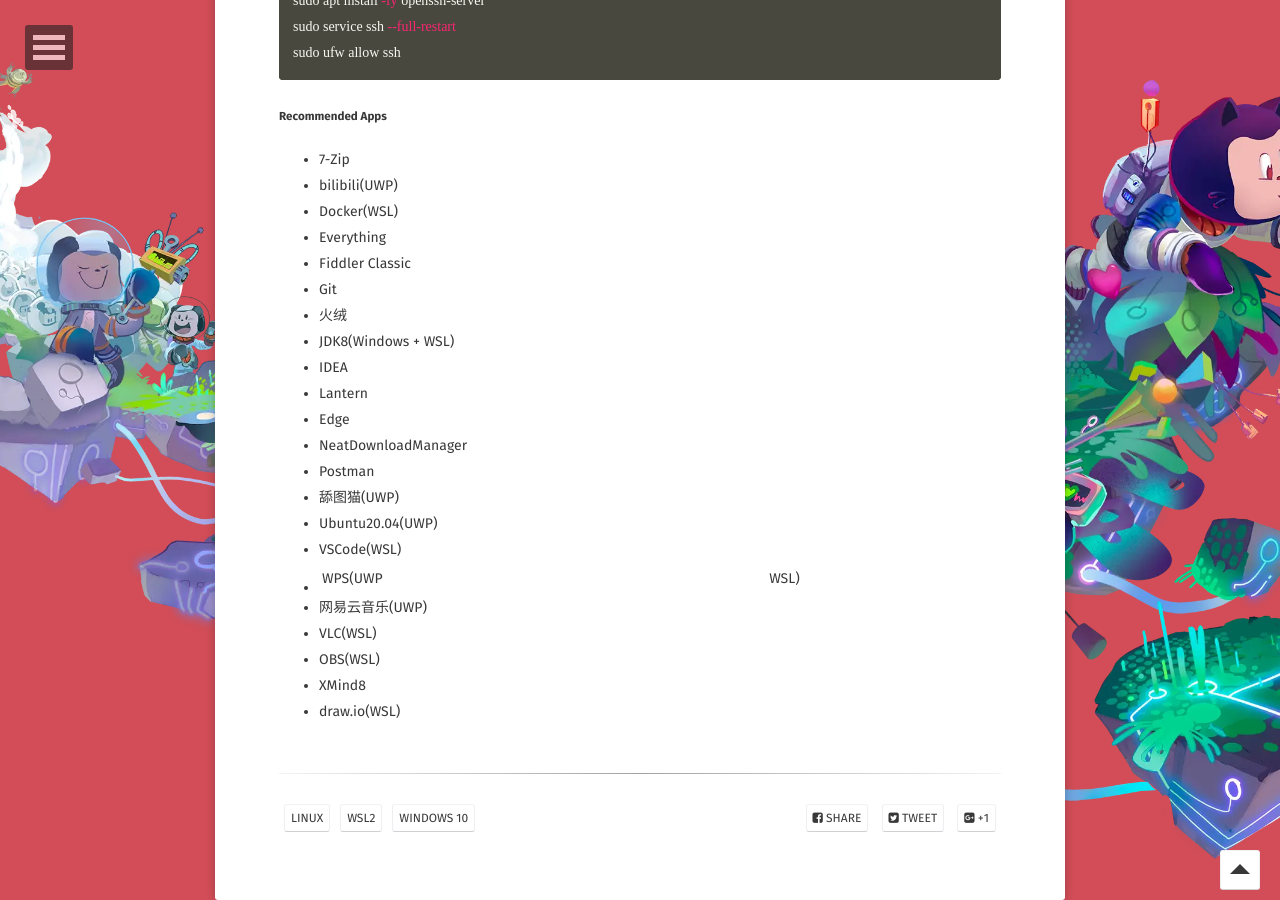
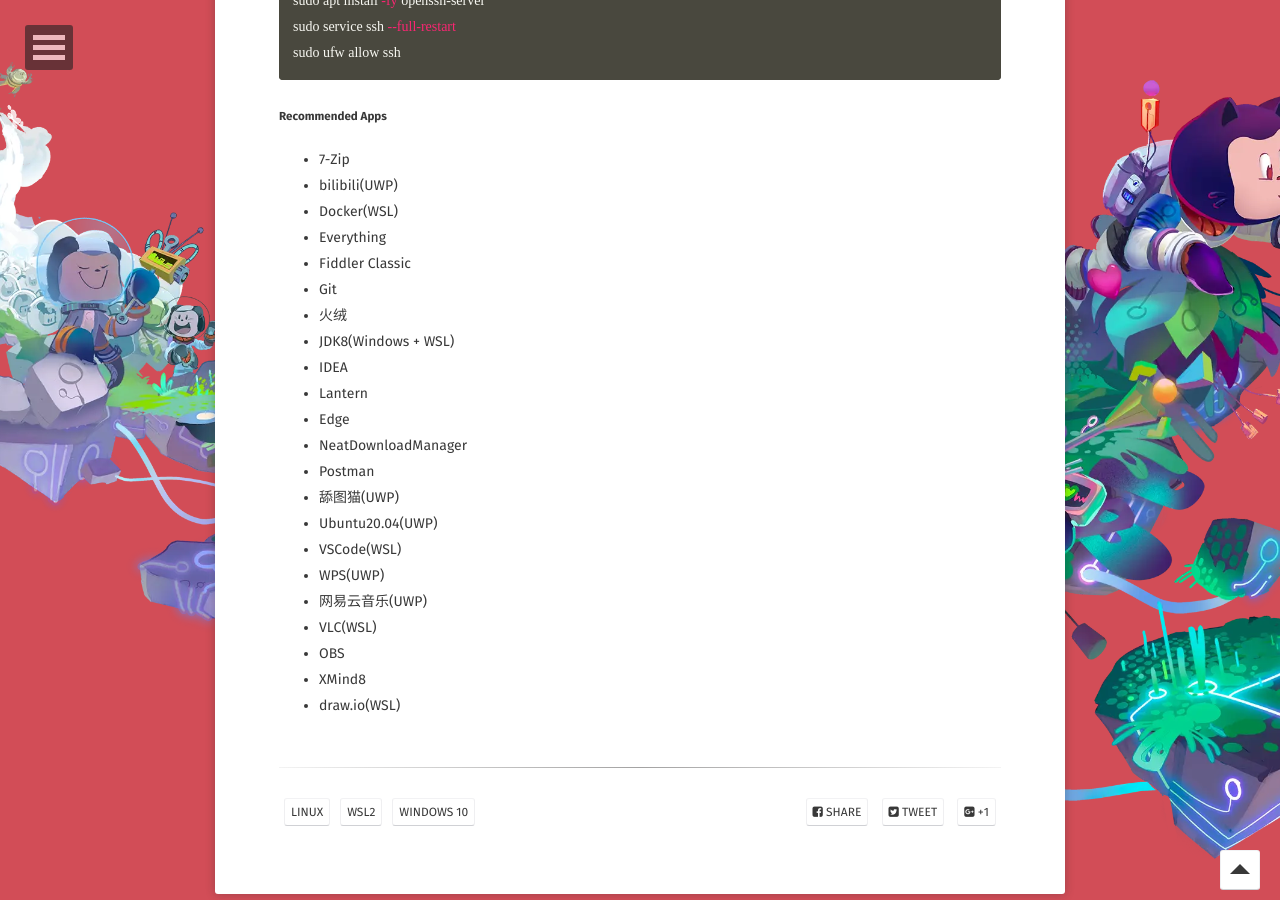
Before and after one commit to WebPavel/WebPavel.github.io, a Jekyll site: the page built from _posts/2021-12-03-WSL2-GUI.md, in a window 1280 px wide and 900 px high, scrolled down 1830 px. Built offline with Jekyll 4.4.1, drawn with Linux system fonts in a browser that asks for light colours; some web fonts are replaced.

Commit message:
Update 2021-12-03-WSL2-GUI.md

```diff
--- a/_posts/2021-12-03-WSL2-GUI.md
+++ b/_posts/2021-12-03-WSL2-GUI.md
@@ -92,9 +92,9 @@
 - 舔图猫(UWP)
 - Ubuntu20.04(UWP)
 - VSCode(WSL)
-- WPS(UWP|WSL)
+- WPS(UWP)
 - 网易云音乐(UWP)
 - VLC(WSL)
-- OBS(WSL)
+- OBS
 - XMind8
 - draw.io(WSL)
```
